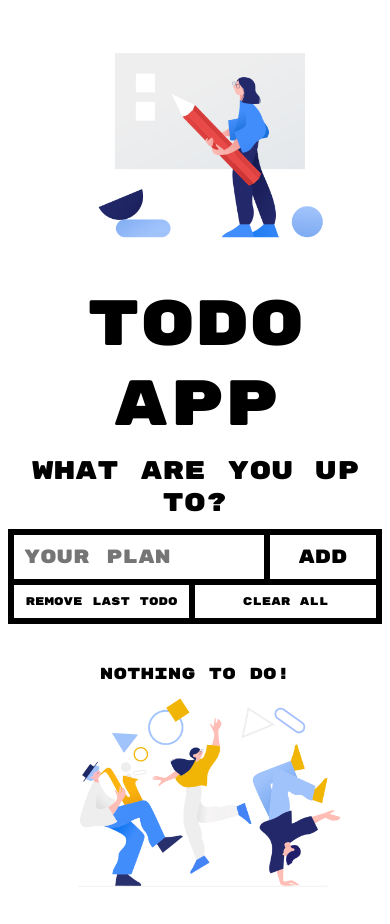
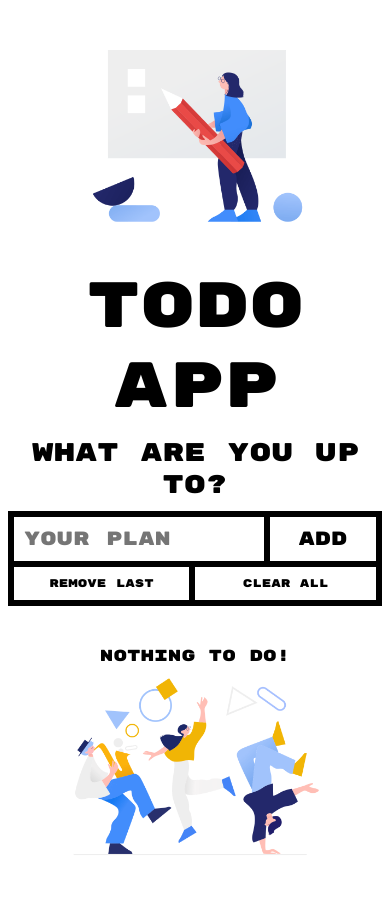
Before and after one commit to agatapst/angular-todo, an Angular app: page / in a window 390 px wide. Shown: the top 924 px of the page. Built offline with nearby package versions, Linux system fonts and the light colour scheme.

Commit message:
Edit styles for mobile

```diff
--- a/src/app/app.component.html
+++ b/src/app/app.component.html
@@ -7,7 +7,7 @@
   <section>
     <input [(ngModel)]="newTodo.title" (keyup.enter)="addNewTodo()" class="todo-input" placeholder="Your plan">
     <button (click)="addNewTodo(todo)" class="button button--add-todo">Add</button>
-    <button (click)="deleteLastTodo()" class="button button--action">Remove last TODO</button>
+    <button (click)="deleteLastTodo()" class="button button--action">Remove last</button>
     <button (click)="deleteAll()" class="button button--action">Clear all</button>
   </section>
   <section>
--- a/src/app/app.component.scss
+++ b/src/app/app.component.scss
@@ -6,6 +6,7 @@
 header, main, footer {
     font-family: 'Rubik Mono One', sans-serif;
     text-align: center;
+    width: 100%;
     max-width: 600px;
     margin-left: auto;
     margin-right: auto;
@@ -16,6 +17,7 @@ header, main, footer {
     font-weight: normal;
     margin-top: 5px;
     margin-bottom: 10px;
+    width: 100%;
     max-width: 600px;
 }
 
@@ -28,7 +30,8 @@ header, main, footer {
 }
 
 .cover-art {
-    width: 400px;
+    width: 100%;
+    max-width: 400px;
 }
 
 .button {
@@ -36,6 +39,7 @@ header, main, footer {
     font-family: 'Rubik Mono One', sans-serif;
     color: $theme-color;
     background: white;
+    margin: 0;
     padding: 10px;
     border: $main-border-width solid $theme-color;
 
@@ -68,6 +72,7 @@ header, main, footer {
 .todo-input {
     box-sizing: border-box;
     width: 70%;
+    margin: 0;
     padding: 10px;
     font-size: 1.2em;
     font-family: 'Rubik Mono One', sans-serif;
@@ -102,7 +107,8 @@ header, main, footer {
     margin-top: 40px;
     text-align: center;
     .success-art {
-        width: 400px;
+        width: 100%;
+        max-width: 400px;
         margin-top: -40px;
     }
 }
```
